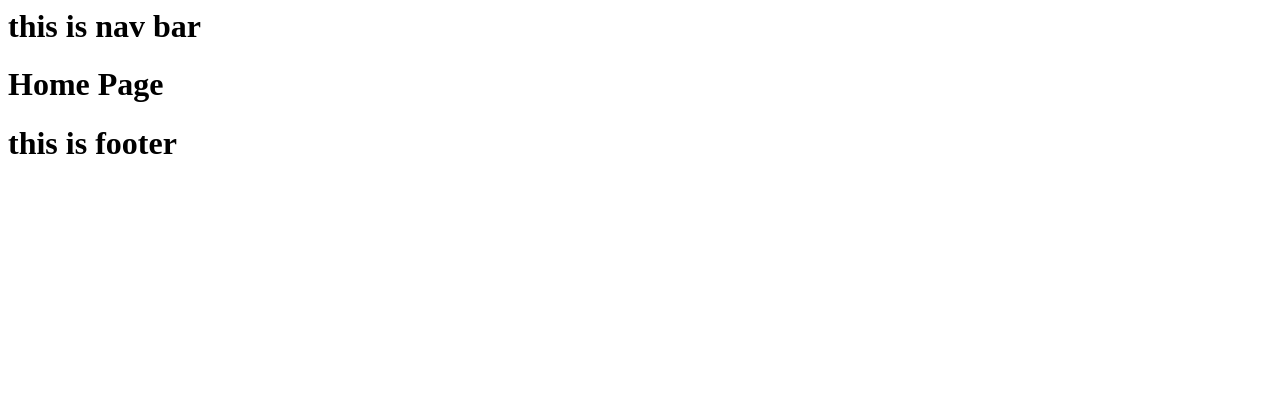
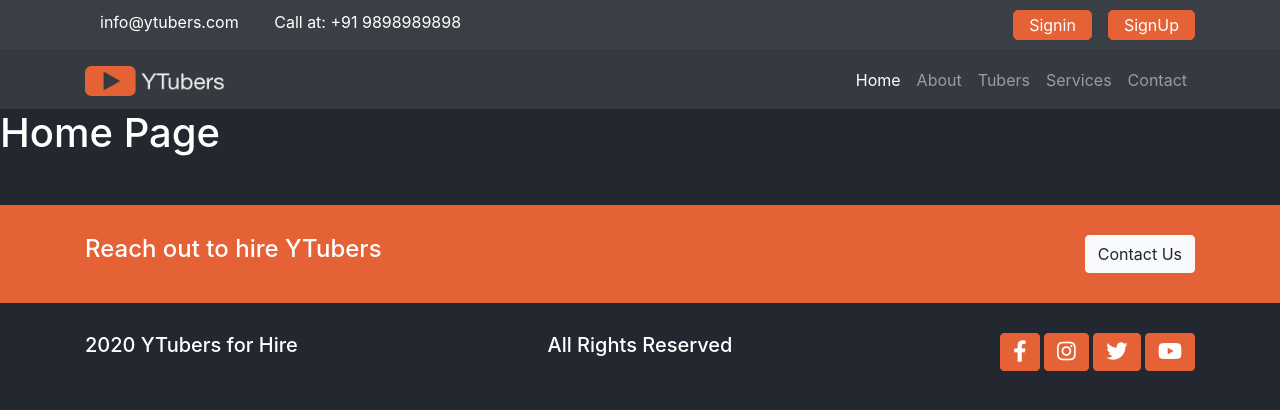
Before and after one commit to pnpreps/lco-tubers, a Django app: page / in a window 1280 px wide. Shown: the top 410 px of the page. Run offline with Django 3.2, Linux system fonts and the light colour scheme.

Commit message:
CSS and JS added

```diff
--- a/tubers/templates/base.html
+++ b/tubers/templates/base.html
@@ -1,7 +1,66 @@
-<h1>this is nav bar</h1>
 
+{% load static %}
+
+
+<!DOCTYPE html>
+<html lang="en">
+
+<head>
+  <meta charset="UTF-8">
+  <meta name="viewport" content="width=device-width, initial-scale=1.0">
+
+  <!-- fontawesome cdn -->
+  <link rel="stylesheet" href="https://cdnjs.cloudflare.com/ajax/libs/font-awesome/5.15.1/css/all.min.css"
+    integrity="sha512-+4zCK9k+qNFUR5X+cKL9EIR+ZOhtIloNl9GIKS57V1MyNsYpYcUrUeQc9vNfzsWfV28IaLL3i96P9sdNyeRssA=="
+    crossorigin="anonymous" />
+
+  <!-- animate cdn -->
+  <link rel="stylesheet" href="https://cdnjs.cloudflare.com/ajax/libs/animate.css/4.1.1/animate.min.css" />
+
+  <!-- slick cdn -->
+  <!-- Add the slick-theme.css if you want default styling -->
+  <link rel="stylesheet" type="text/css" href="//cdn.jsdelivr.net/npm/slick-carousel@1.8.1/slick/slick.css" />
+  <!-- Add the slick-theme.css if you want default styling -->
+  <link rel="stylesheet" type="text/css" href="//cdn.jsdelivr.net/npm/slick-carousel@1.8.1/slick/slick-theme.css" />
+  <!-- bootstrap cdn -->
+  <link rel="stylesheet" href="https://cdn.jsdelivr.net/npm/bootstrap@4.5.3/dist/css/bootstrap.min.css"
+    integrity="sha384-TX8t27EcRE3e/ihU7zmQxVncDAy5uIKz4rEkgIXeMed4M0jlfIDPvg6uqKI2xXr2" crossorigin="anonymous">
+
+  <!-- custom css -->
+  <link rel="stylesheet" href="{% static './css/base.css' %}">
+  <link rel="stylesheet" href="{% static './css/utils.css' %} ">
+  <link rel="stylesheet" href="{% static './css/style.css' %}">
+  <link rel="stylesheet" href="{% static './css/mediaquery.css' %}">
+
+  <title>ytubers | Hire youtubers</title>
+</head>
+
+<body>
+  <!-- header start-->
+{% include 'includes/header.html' %}
+
+<!-- navbar starts -->
+{% include 'includes/navbar.html' %}
+  <!-- header end -->
 {% block content %}
 
+{% endblock %}
 
-{% endblock %}
-<h1>this is footer</h1>
+  <!-- footer -->
+  {% include 'includes/footer.html' %}
+  <!-- footer ends -->
+
+  <!-- scripts -->
+  <script src="https://code.jquery.com/jquery-3.5.1.slim.min.js"
+    integrity="sha384-DfXdz2htPH0lsSSs5nCTpuj/zy4C+OGpamoFVy38MVBnE+IbbVYUew+OrCXaRkfj"
+    crossorigin="anonymous"></script>
+  <script src="https://cdn.jsdelivr.net/npm/bootstrap@4.5.3/dist/js/bootstrap.bundle.min.js"
+    integrity="sha384-ho+j7jyWK8fNQe+A12Hb8AhRq26LrZ/JpcUGGOn+Y7RsweNrtN/tE3MoK7ZeZDyx"
+    crossorigin="anonymous"></script>
+  <script type="text/javascript" src="https://cdn.jsdelivr.net/npm/slick-carousel@1.8.1/slick/slick.min.js"></script>
+  <script src="{% static './js/script.js' %}"></script>
+  <!-- scripts -->
+
+</body>
+
+</html>
--- /dev/null
+++ b/tubers/templates/includes/footer.html
@@ -0,0 +1,44 @@
+<footer>
+    <div class="bg-accent mt-5">
+      <div class="container">
+        <div class="row">
+          <div class="col-sm-6 text-lg-left text-center">
+            <h4>
+              Reach out to hire YTubers
+            </h4>
+          </div>
+
+          <div class="col-sm-6 text-lg-right text-center">
+            <button class="btn btn-light">
+              Contact Us
+            </button>
+          </div>
+        </div>
+      </div>
+    </div>
+    <div class="container">
+      <div class="row">
+        <div class="col-md-4 text-lg-left text-center">
+          <h5>
+            2020 YTubers for Hire
+          </h5>
+        </div>
+        <div class="col-md-4 text-lg-center text-center">
+          <h5>
+            All Rights Reserved
+          </h5>
+        </div>
+        <div class="col-md-4 text-lg-right text-center">
+          <div>
+
+            <button class="btn btn-accent"> <i class="fab fa-facebook-f fa-lg	"></i> </button>
+            <button class="btn btn-accent"> <i class="fab fa-instagram fa-lg	"></i> </button>
+            <button class="btn btn-accent"> <i class="fab fa-twitter fa-lg	"></i> </button>
+            <button class="btn btn-accent"> <i class="fab fa-youtube fa-lg	"></i> </button>
+
+          </div>
+        </div>
+
+      </div>
+    </div>
+  </footer>
--- /dev/null
+++ b/tubers/templates/includes/header.html
@@ -0,0 +1,14 @@
+<header class="header ">
+    <div class="container">
+      <div class="row ">
+        <div class="col-md-6 header-info">
+          <a href="mailto:info@ytubers.com" class="mr-3">info@ytubers.com</a>
+          <span>Call at: +91 9898989898 </span>
+        </div>
+        <div class="header-buttons col-md-6 d-flex justify-content-end">
+          <a class="btn btn-accent mr-3" href="/login.html">Signin</a>
+          <a class="btn btn-accent " href="/register.html">SignUp</a>
+        </div>
+      </div>
+    </div>
+  </header>
--- /dev/null
+++ b/tubers/templates/includes/navbar.html
@@ -0,0 +1,35 @@
+
+{% load static %}
+
+
+<nav class="navbar navbar-expand-lg navbar-dark bg-dark">
+    <div class="container">
+      <a class="navbar-brand" href="/index.html">
+        <img src="{% static './assets/images/logo.png' %}" alt="" width="140" height="30" alt="" loading="lazy">
+      </a>
+      <button class="navbar-toggler" type="button" data-toggle="collapse" data-target="#navbarNav"
+        aria-controls="navbarNav" aria-expanded="false" aria-label="Toggle navigation">
+        <span class="navbar-toggler-icon"></span>
+      </button>
+      <div class="collapse navbar-collapse" id="navbarNav">
+        <ul class="navbar-nav ml-auto">
+          <li class="nav-item active">
+            <a class="nav-link" href="/index.html">Home</a>
+          </li>
+          <li class="nav-item">
+            <a class="nav-link" href="/aboutus.html">About</a>
+          </li>
+          <li class="nav-item">
+            <a class="nav-link" href="/tubers.html">Tubers</a>
+          </li>
+          <li class="nav-item">
+            <a class="nav-link" href="#">Services</a>
+          </li>
+          <li class="nav-item">
+            <a class="nav-link" href="/contactus.html">Contact</a>
+          </li>
+
+        </ul>
+      </div>
+    </div>
+  </nav>
```
